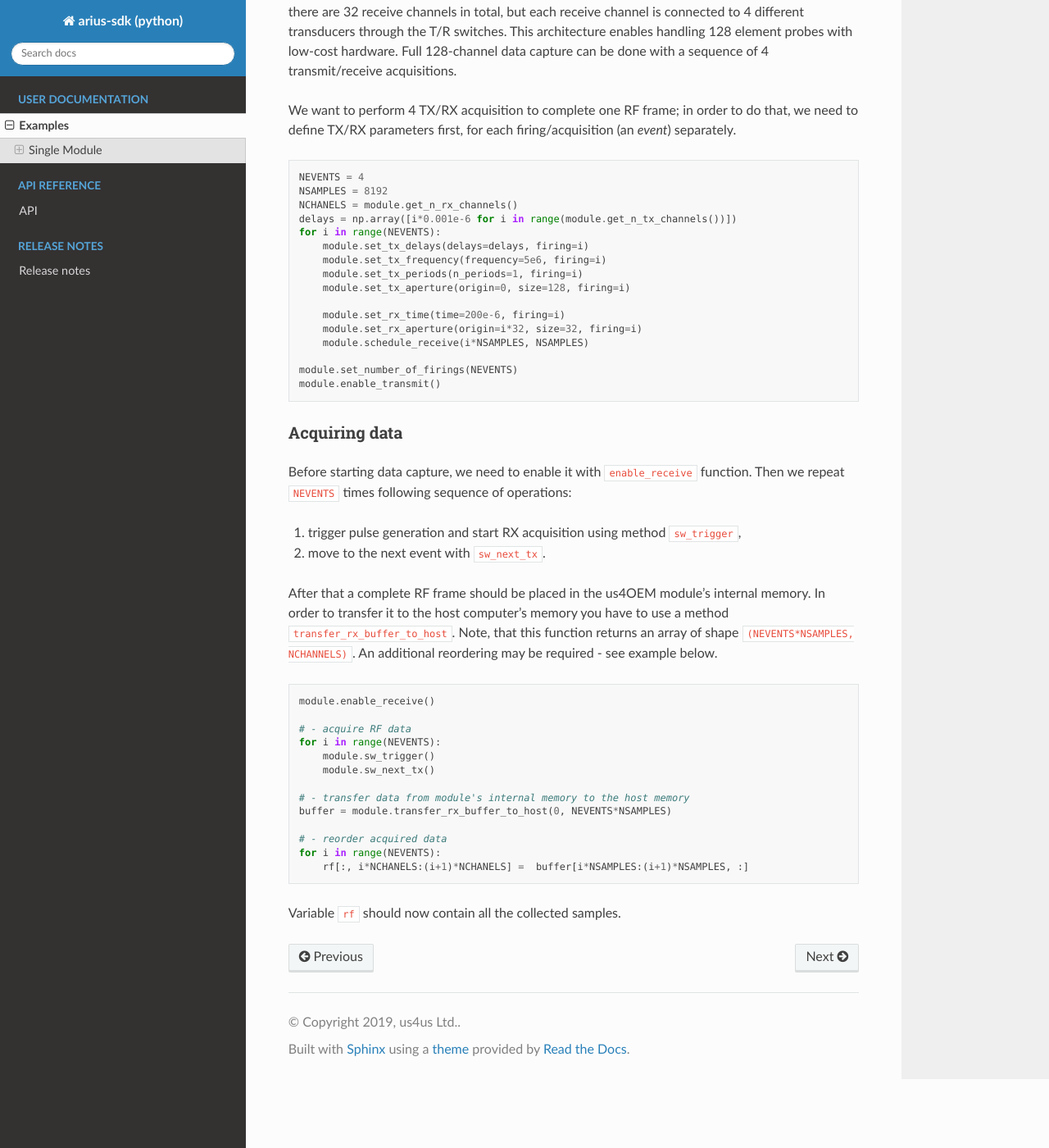
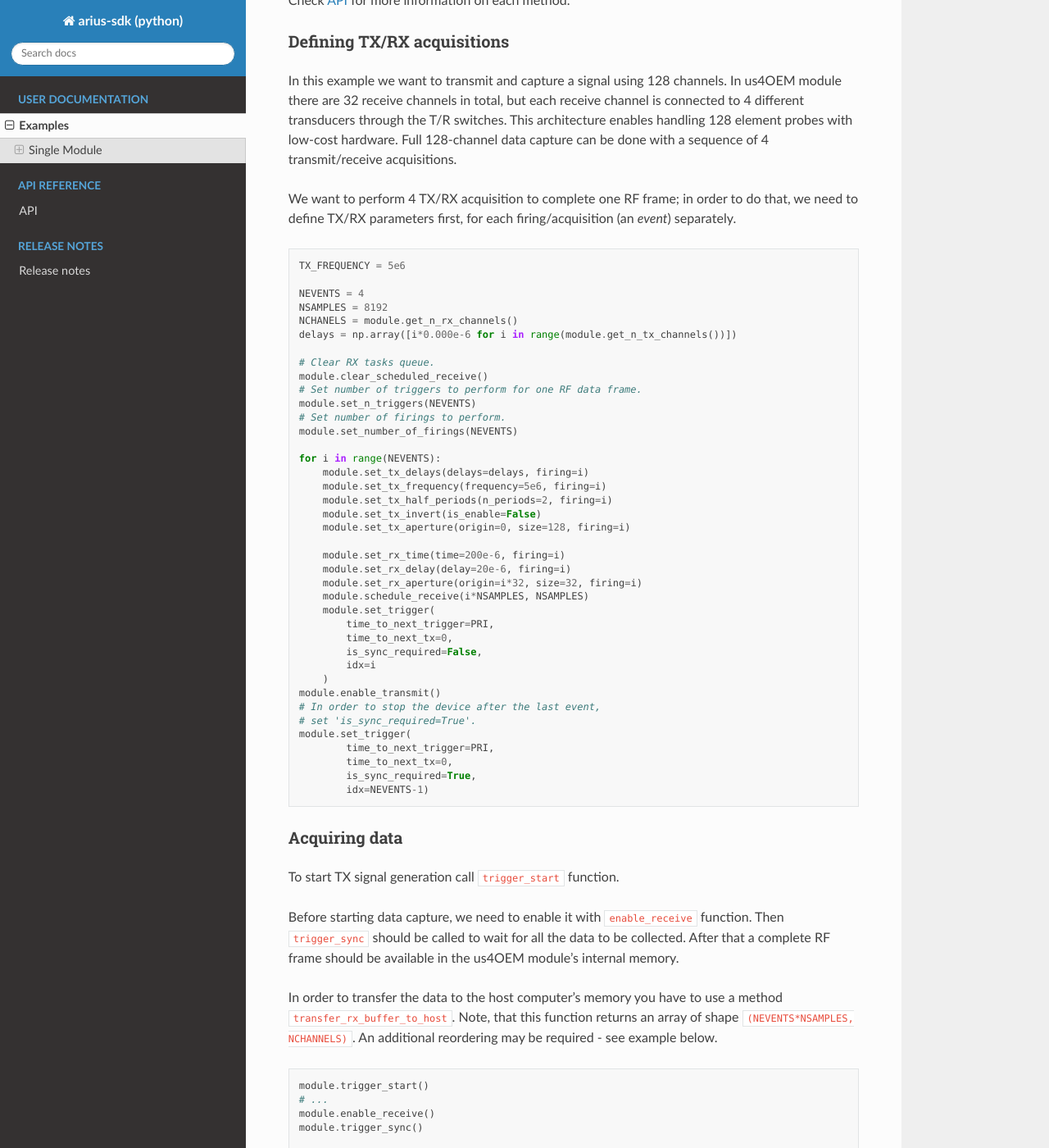
Before and after one commit to us4useu/arrus, a Sphinx documentation site: the page built from docs/user/examples/index.rst, in a window 1280 px wide and 1400 px high, scrolled down 2040 px. Shown: the whole window at 82% size. Built offline with Sphinx 7.4.7 and the Read the Docs theme 2.0.0, drawn with Linux system fonts in a browser that asks for light colours; some of the changed text lies outside the part shown.

Commit message:
Updated example description.

```diff
--- a/docs/user/examples/index.rst
+++ b/docs/user/examples/index.rst
@@ -41,10 +41,11 @@
     sess = ar.session.InteractiveSession("cfg.yaml")
 
 The configuration file ``python/examples/basics/cfg.yaml`` contains information about
-devices that should visible in a session. In our example, cfg.yaml sets:
+devices that should be visible in a session. In our example, cfg.yaml states
+that:
 
-- that there is only one arius module available,
-- that no HV256 module will be used.
+- there is only one arius module available,
+- no HV256 (power supplier) module will be used.
 
 We also have to obtain a handle to the device with which we want to communicate:
 
@@ -78,6 +79,11 @@
     module.set_active_termination(200)
     module.set_lna_gain(24) #[dB]
     module.set_dtgc(0) # [dB]
+    module.set_tgc_samples(
+        [0x9001] \
+        + (0x4000 + np.arange(1500, 0, -14)).tolist()
+        + [0x4000 + 3000])
+    module.enable_tgc()
 
 That is:
 
@@ -85,7 +91,8 @@
 2. set low-pass cutoff frequency,
 3. we enable active termination,
 4. we set low-noise amplifier gain,
-5. and enable time gain compensation.
+5. and enable digital time gain compensation,
+6. turn on TGC and set TGC samples.
 
 Check :ref:`api-main` for more information on each method.
 
@@ -106,54 +113,79 @@
 
 .. code-block:: python
 
+    TX_FREQUENCY = 5e6
+
     NEVENTS = 4
     NSAMPLES = 8192
     NCHANELS = module.get_n_rx_channels()
-    delays = np.array([i*0.001e-6 for i in range(module.get_n_tx_channels())])
+    delays = np.array([i*0.000e-6 for i in range(module.get_n_tx_channels())])
+
+    # Clear RX tasks queue.
+    module.clear_scheduled_receive()
+    # Set number of triggers to perform for one RF data frame.
+    module.set_n_triggers(NEVENTS)
+    # Set number of firings to perform.
+    module.set_number_of_firings(NEVENTS)
+
     for i in range(NEVENTS):
         module.set_tx_delays(delays=delays, firing=i)
         module.set_tx_frequency(frequency=5e6, firing=i)
-        module.set_tx_periods(n_periods=1, firing=i)
+        module.set_tx_half_periods(n_periods=2, firing=i)
+        module.set_tx_invert(is_enable=False)
         module.set_tx_aperture(origin=0, size=128, firing=i)
 
         module.set_rx_time(time=200e-6, firing=i)
+        module.set_rx_delay(delay=20e-6, firing=i)
         module.set_rx_aperture(origin=i*32, size=32, firing=i)
         module.schedule_receive(i*NSAMPLES, NSAMPLES)
-
-    module.set_number_of_firings(NEVENTS)
+        module.set_trigger(
+            time_to_next_trigger=PRI,
+            time_to_next_tx=0,
+            is_sync_required=False,
+            idx=i
+        )
     module.enable_transmit()
+    # In order to stop the device after the last event,
+    # set 'is_sync_required=True'.
+    module.set_trigger(
+            time_to_next_trigger=PRI,
+            time_to_next_tx=0,
+            is_sync_required=True,
+            idx=NEVENTS-1)
 
 
 Acquiring data
 --------------
 
+To start TX signal generation call ``trigger_start`` function.
+
 Before starting data capture, we need to enable it with
-``enable_receive`` function.
-Then we repeat ``NEVENTS`` times following sequence of operations:
+``enable_receive`` function. Then ``trigger_sync`` should be called to wait for
+all the data to be collected. After that a complete RF frame should be available
+in the us4OEM module's internal memory.
 
-1. trigger pulse generation and start RX acquisition using method ``sw_trigger``,
-2. move to the next event with ``sw_next_tx``.
-
-After that a complete RF frame should be placed in the us4OEM module's internal memory.
-In order to transfer it to the host computer's memory you have to use a method
-``transfer_rx_buffer_to_host``. Note, that this function returns an array
+In order to transfer the data to the host computer's memory you have to use a
+method ``transfer_rx_buffer_to_host``. Note, that this function returns an array
 of shape ``(NEVENTS*NSAMPLES, NCHANNELS)``.
 An additional reordering may be required - see example below.
 
 .. code-block:: python
 
+    module.trigger_start()
+    # ...
     module.enable_receive()
-
-    # - acquire RF data
-    for i in range(NEVENTS):
-        module.sw_trigger()
-        module.sw_next_tx()
+    module.trigger_sync()
 
     # - transfer data from module's internal memory to the host memory
     buffer = module.transfer_rx_buffer_to_host(0, NEVENTS*NSAMPLES)
 
     # - reorder acquired data
     for i in range(NEVENTS):
-        rf[:, i*NCHANELS:(i+1)*NCHANELS] =  buffer[i*NSAMPLES:(i+1)*NSAMPLES, :]
+        rf[:, i*NCHANELS:(i+1)*NCHANELS] = buffer[i*NSAMPLES:(i+1)*NSAMPLES, :]
+
+    # ...
+    # Stop the automatic trigger when no more data is necessary.
+    module.trigger_stop()
 
 Variable ``rf`` should now contain all the collected samples.
+To stop trigger generation, call ``trigger_stop``.
```
Also changed, not shown: other parts of docs/user/examples/index.rst (+1 -1 lines).
